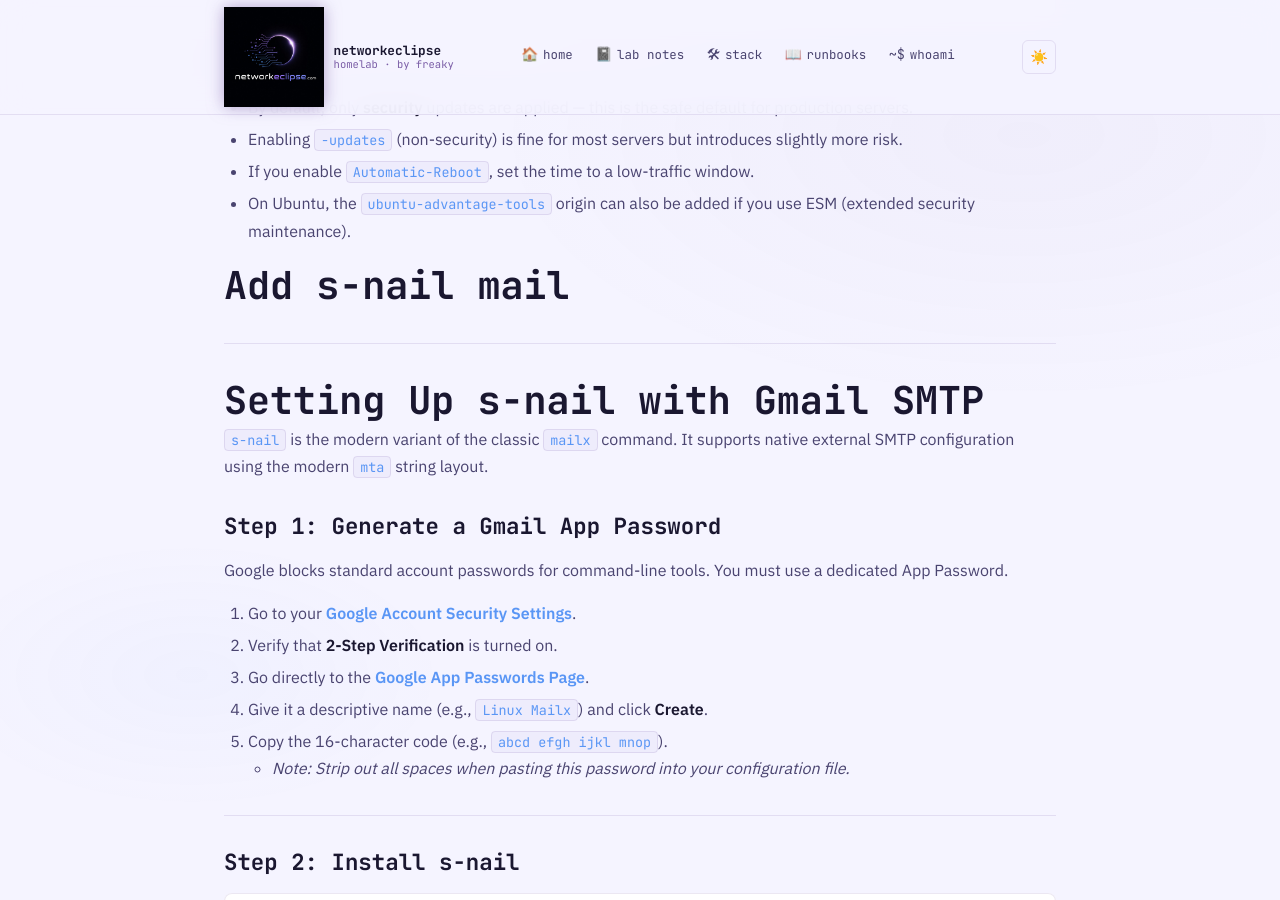
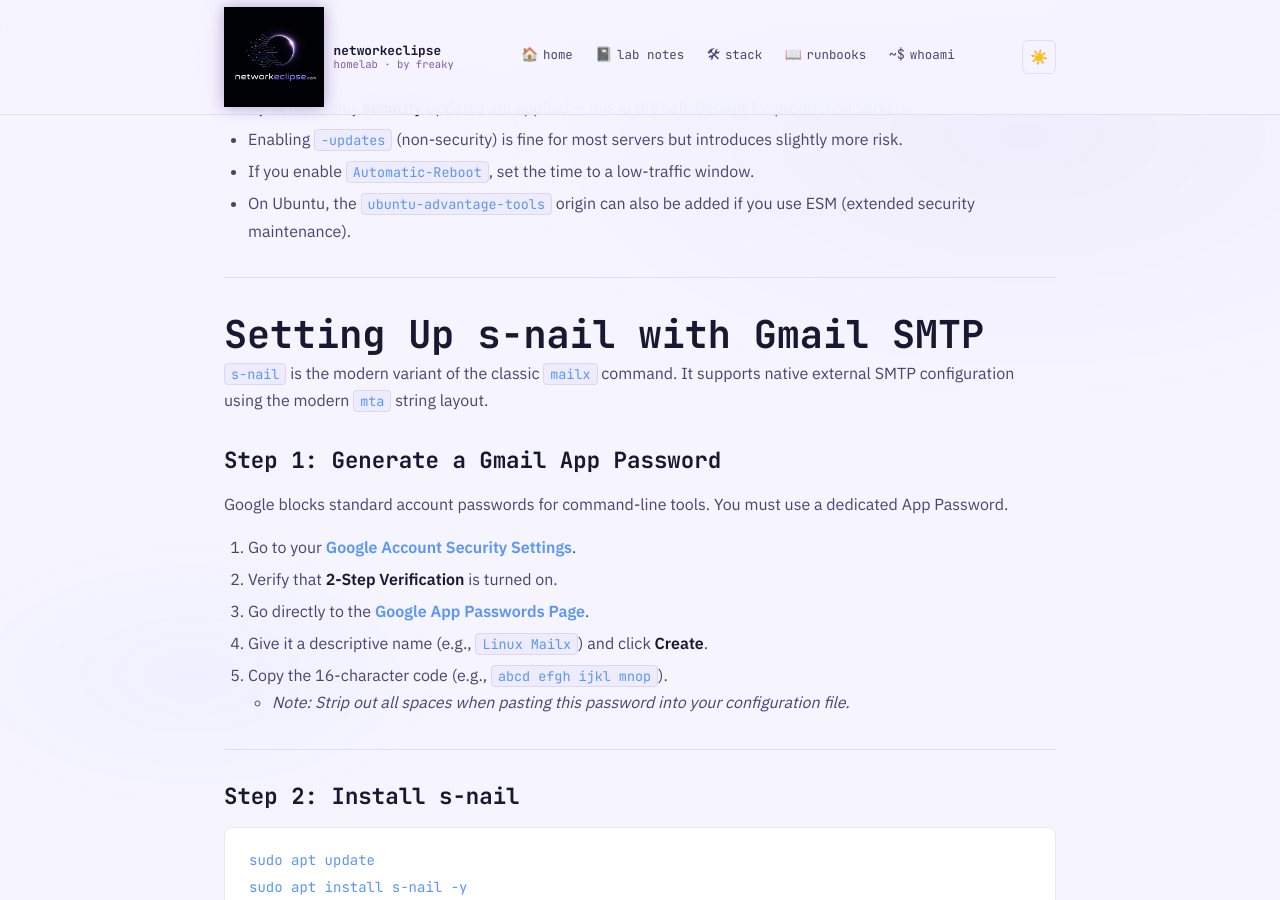
Before and after one commit to Freaky2112/freaky2112.github.io, a Jekyll site: the page built from _docs/unattended_upgrade.md, in a window 1280 px wide and 900 px high, scrolled down 1832 px. Built offline with Jekyll 4.4.1, drawn with Linux system fonts in a browser that asks for light colours.

Commit message:
fix some display issue

```diff
--- a/_docs/unattended_upgrade.md
+++ b/_docs/unattended_upgrade.md
@@ -80,8 +80,6 @@
 - If you enable `Automatic-Reboot`, set the time to a low-traffic window.
 - On Ubuntu, the `ubuntu-advantage-tools` origin can also be added if you use ESM (extended security maintenance).
 
-
-# Add s-nail mail
 ---
 
 # Setting Up s-nail with Gmail SMTP
```
